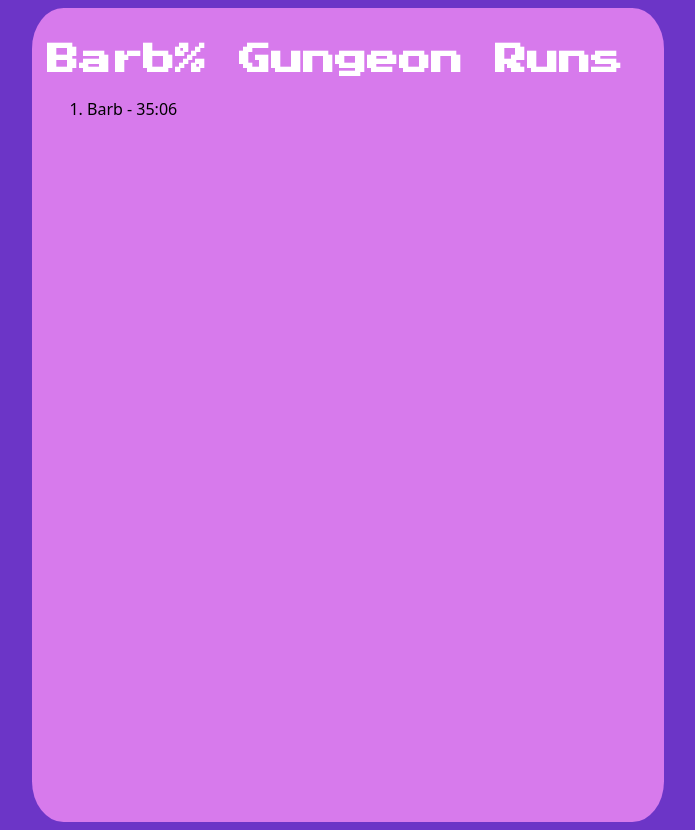
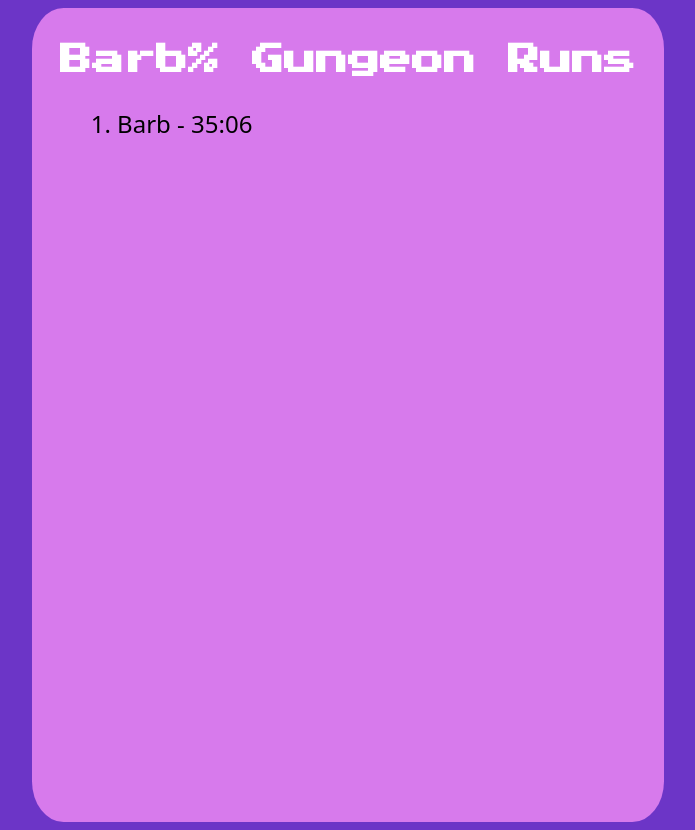
Before and after one commit to LJNIC/barb-percent, a plain HTML site: page index.html in a window 1280 px wide. Shown: the whole page, without its empty margins (292-987 px from the left). Drawn offline with Linux system fonts and the light colour scheme.

Commit message:
Update style.css

```diff
--- a/style.css
+++ b/style.css
@@ -14,4 +14,10 @@
 h1 {
   color: white;
   font-family: 'Press Start 2P';
+  text-align: center;
 }
+
+ol {
+  font-size: 1.5em;
+  margin: 5%;
+}
```
